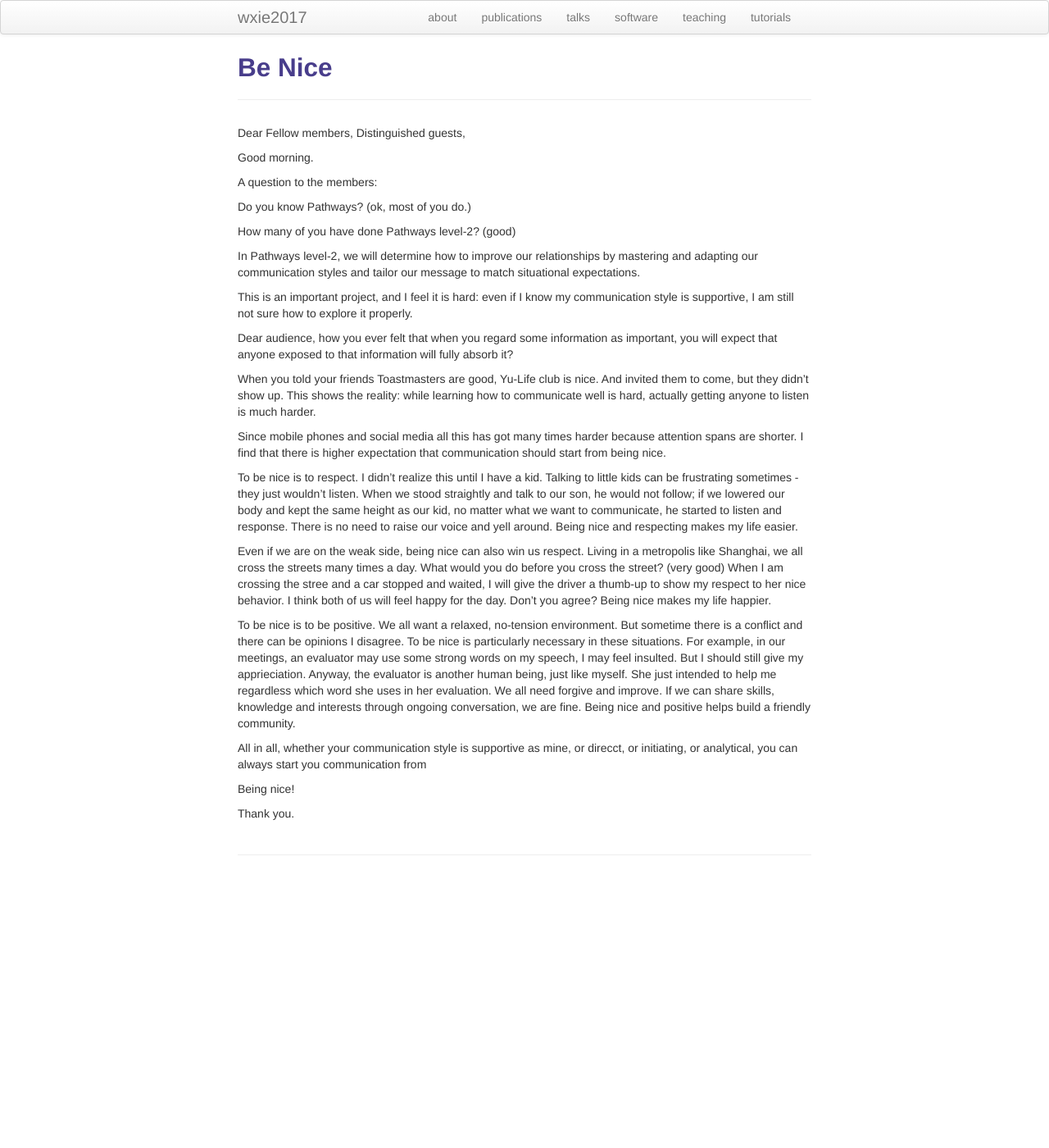
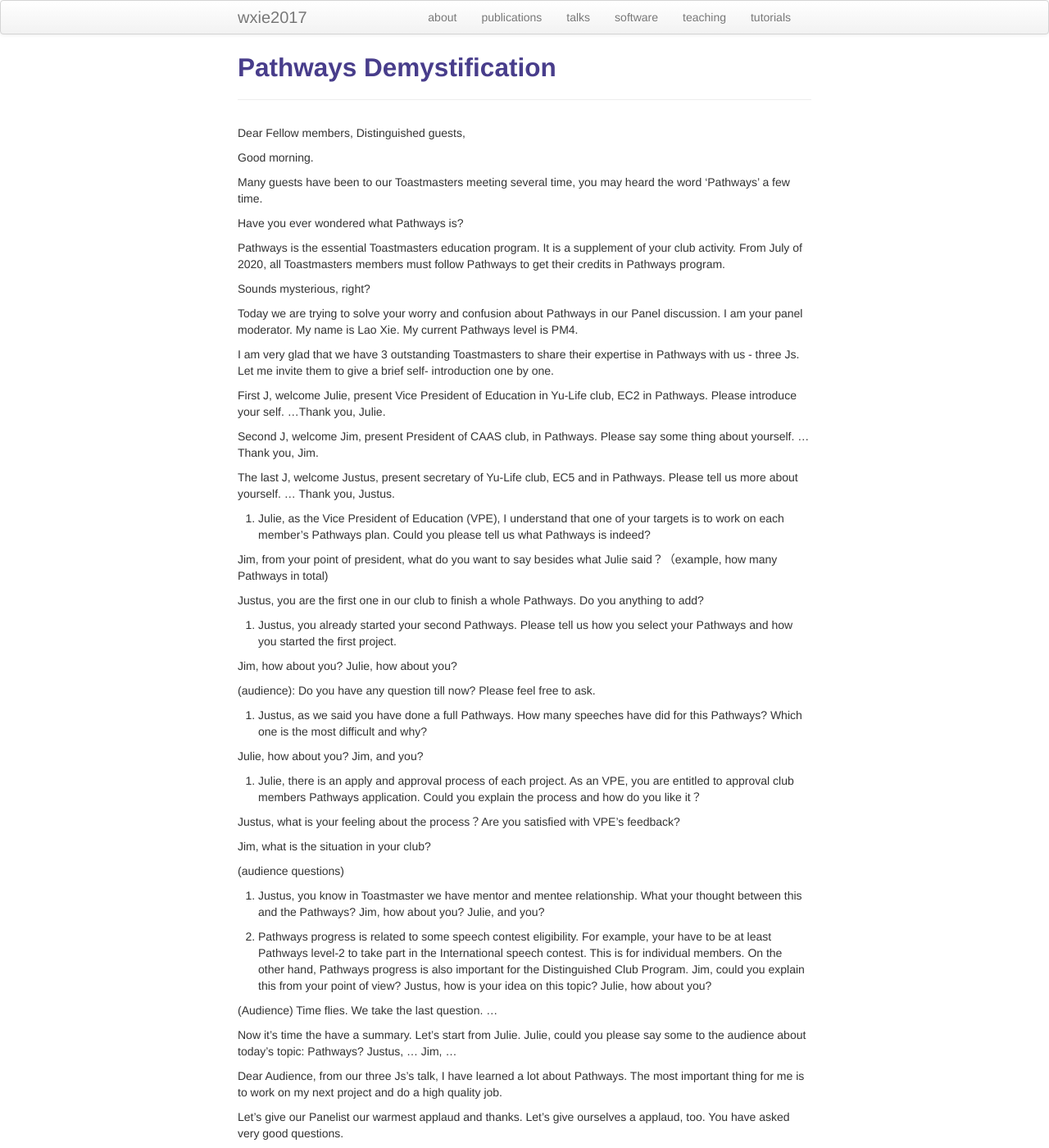
Before and after one commit to wxie2017/wxie2017.github.io, a Jekyll site: the page built from pages/speech/Pathways_Demystification.md, in a window 1280 px wide and 1400 px high. Shown: the whole window at 82% size. Built offline with Jekyll 4.4.1, drawn with Linux system fonts in a browser that asks for light colours; some of the changed text lies outside the part shown.

Commit message:
draft of the panel discussion

```diff
--- a/pages/speech/Pathways_Demystification.md
+++ b/pages/speech/Pathways_Demystification.md
@@ -1,7 +1,7 @@
 ---
 layout: page
-title: Be Nice
-description: On 2021-02-28 gave this story/speech as I the level-2 project-1 of my 2nd Pathways in Yulife club of Toastmaster.
+title: Pathways Demystification
+description: On 2021-05-16 gave this Panel moderation as I the level-5 project-2 of my 1st Pathways in Yulife club of Toastmaster.
 ---
 
 
@@ -10,62 +10,104 @@ Distinguished guests,
 
 Good morning.
 
-A question to the members:
+Many guests have been to our Toastmasters meeting several time, you may
+heard the word 'Pathways' a few time.
 
-Do you know Pathways? (ok, most of you do.)
+Have you ever wondered what Pathways is?
 
-How many of you have done Pathways level-2? (good)
+Pathways is the essential Toastmasters education program. It is a supplement
+of your club activity. From July of 2020, all Toastmasters members must
+follow Pathways to get their credits in Pathways program.
 
-In Pathways level-2, we will determine how to improve our relationships
-by mastering and adapting our communication styles and tailor our message
-to match situational expectations.
+Sounds mysterious, right?
 
-This is an important project, and I feel it is hard: even if I know my
-communication style is supportive, I am still not sure how to explore it
-properly.
+Today we are trying to solve your worry and confusion about Pathways in our
+Panel discussion. I am your panel moderator. My name is Lao Xie. My current
+Pathways level is PM4.
 
-Dear audience, how you ever felt that when you regard some information as
-important, you will expect that anyone exposed to that information will
-fully absorb it?
+I am very glad that we have 3 outstanding Toastmasters to share their expertise
+in Pathways with us - three Js. Let me invite them to give a brief self-
+introduction one by one.
 
-When you told your friends Toastmasters are good, Yu-Life club is nice.
-And invited them to come, but they didn't show up. This shows the reality:
-while learning how to communicate well is hard, actually getting anyone
-to listen is much harder.
+First J, welcome Julie, present Vice President of Education in Yu-Life club,
+EC2 in Pathways. Please introduce your self.
+...Thank you, Julie.
 
-Since mobile phones and social media all this has got many times harder
-because attention spans are shorter. I find that there is higher
-expectation that communication should start from being nice.
+Second J, welcome Jim, present President of CAAS club, in Pathways. Please
+say some thing about yourself.
+... Thank you, Jim.
 
-To be nice is to respect. I didn't realize this until I have a kid. Talking
-to little kids can be frustrating sometimes - they just wouldn't listen. When
-we stood straightly and talk to our son, he would not follow; if we lowered
-our body and kept the same height as our kid, no matter what we want to
-communicate, he started to listen and response. There is no need to raise our
-voice and yell around. Being nice and respecting makes my life easier.
+The last J, welcome Justus, present secretary of Yu-Life club, EC5 and
+in Pathways. Please tell us more about yourself.
+... Thank you, Justus.
 
-Even if we are on the weak side, being nice can also win us respect. Living
-in a metropolis like Shanghai, we all cross the streets many times a day.
-What would you do before you cross the street? (very good) When I am crossing
-the stree and a car stopped and waited, I will give the driver a thumb-up
-to show my respect to her nice behavior. I think both of us will feel happy
-for the day. Don't you agree? Being nice makes my life happier.
+1. Julie, as the Vice President of Education (VPE), I understand that one
+of your targets is to work on each member's Pathways plan. Could you please
+tell us what Pathways is indeed?
 
-To be nice is to be positive. We all want a relaxed, no-tension environment.
-But sometime there is a conflict and there can be opinions I disagree. To
-be nice is particularly necessary in these situations. For example, in our
-meetings, an evaluator may use some strong words on my speech, I may feel
-insulted. But I should still give my apprieciation. Anyway, the evaluator is
-another human being, just like myself. She just intended to help me
-regardless which word she uses in her evaluation. We all need forgive and
-improve. If we can share skills, knowledge and interests through ongoing
-conversation, we are fine. Being nice and positive helps build a friendly
-community.
+Jim, from your point of president, what do you want to say besides what Julie
+said？（example, how many Pathways in total)
 
-All in all, whether your communication style is supportive as mine, or
-direcct, or initiating, or analytical, you can always start you
-communication from
+Justus, you are the first one in our club to finish a whole Pathways. Do you
+anything to add?
 
-Being nice!
 
-Thank you.
+2. Justus, you already started your second Pathways. Please tell us how you
+select your Pathways and how you started the first project.
+
+Jim, how about you?
+Julie, how about you?
+
+(audience): Do you have any question till now? Please feel free to ask.
+
+
+3. Justus, as we said you have done a full Pathways. How many speeches have did
+for this Pathways? Which one is the most difficult and why?
+
+Julie, how about you?
+Jim, and you?
+
+4. Julie, there is an apply and approval process of each project. As an VPE,
+you are entitled to approval club members Pathways application. Could you
+explain the process and how do you like it？
+
+Justus, what is your feeling about the process？Are you satisfied with VPE's
+feedback?
+
+Jim, what is the situation in your club?
+
+(audience questions)
+
+5. Justus, you know in Toastmaster we have mentor and mentee relationship.
+What your thought between this and the Pathways?
+Jim, how about you?
+Julie, and you?
+
+6. Pathways progress is related to some speech contest eligibility. For
+example, your have to be at least Pathways level-2 to take part in the
+International speech contest. This is for individual members. On the
+other hand, Pathways progress is also important for the Distinguished
+Club Program.
+Jim, could you explain this from your point of view?
+Justus, how is your idea on this topic?
+Julie, how about you?
+
+(Audience) Time flies. We take the last question.
+...
+
+Now it's time the have a summary. Let's start from Julie.
+Julie, could you please say some to the audience about today's
+topic: Pathways?
+Justus, ...
+Jim, ...
+
+Dear Audience, from our three Js's talk, I have learned a lot
+about Pathways. The most important thing for me is to work on
+my next project and do a high quality job.
+
+Let's give our Panelist our warmest applaud and thanks.
+Let's give ourselves a applaud, too. You have asked very good
+questions.
+
+Our Panel ends here.
+Thank you and see you next time.
```
